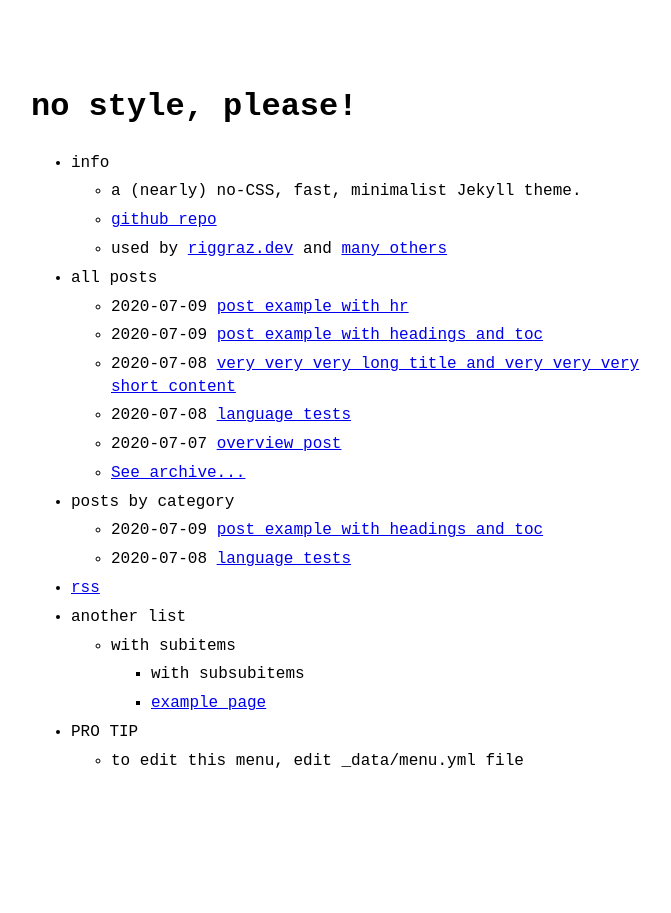
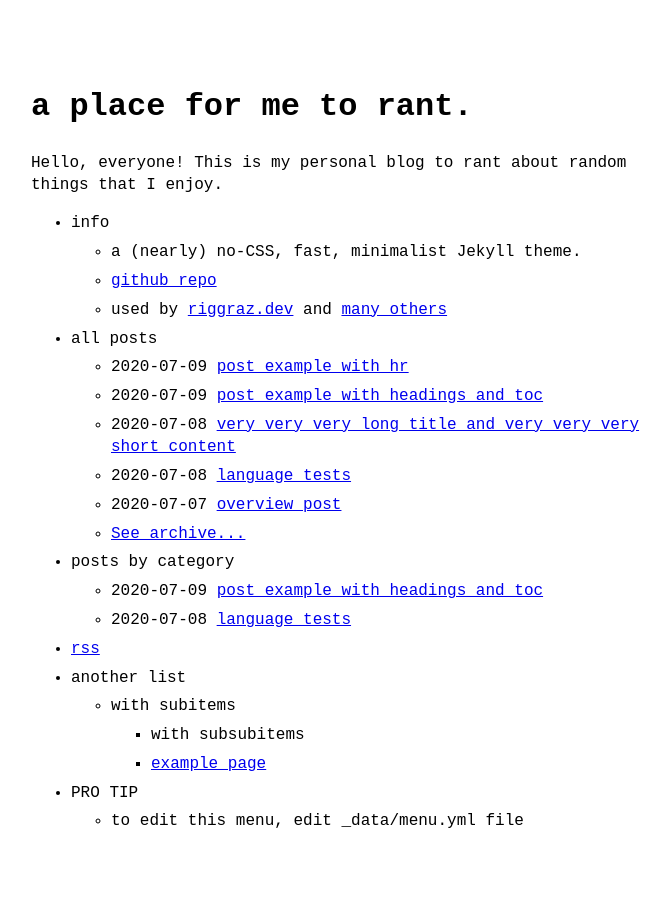
Before and after one commit to riggraz/no-style-please, a Jekyll site: the page built from index.md, in a window 1280 px wide. Shown: the whole page, without its empty margins (289-960 px from the left). Built offline with Jekyll 4.4.1, drawn with Linux system fonts in a browser that asks for light colours.

Commit message:
config.yaml

```diff
--- a/_config.yml
+++ b/_config.yml
@@ -1,10 +1,10 @@
-title: no style, please! # name of the site
-author: Riccardo Graziosi # name of site's author
-email: riccardo.graziosi97@gmail.com # email of site's author
-url: https://riggraz.dev # root address of the site
-baseurl: "/no-style-please" # subpath of the site, e.g. "/blog" (leave it blank "" if you're site shouldn't use a subpath)
+title: a place for me to rant. # name of the site
+author: Rodolfo Olivieri # name of site's author
+email: rodolfo.olivieri3@gmail.com # email of site's author
+url: https://r0x0d.github.io # root address of the site
+baseurl: "/" # subpath of the site, e.g. "/blog" (leave it blank "" if you're site shouldn't use a subpath)
 description: > # description of the site (multiple lines allowed)
-  A (nearly) no-CSS, fast, minimalist Jekyll theme.
+  Hello, everyone! This is my personal blog to rant about random things that I enjoy.
 
 permalink: /:slug.html
 
@@ -17,7 +17,7 @@ theme_config:
   appearance: "auto" # can be "light", "dark" or "auto"
   back_home_text: ".." # customize text for homepage link in post layout
   date_format: "%Y-%m-%d" # customize how date is formatted
-  show_description: false # show blog description in home page
+  show_description: true # show blog description in home page
 
 sass:
   style: :compressed
```
